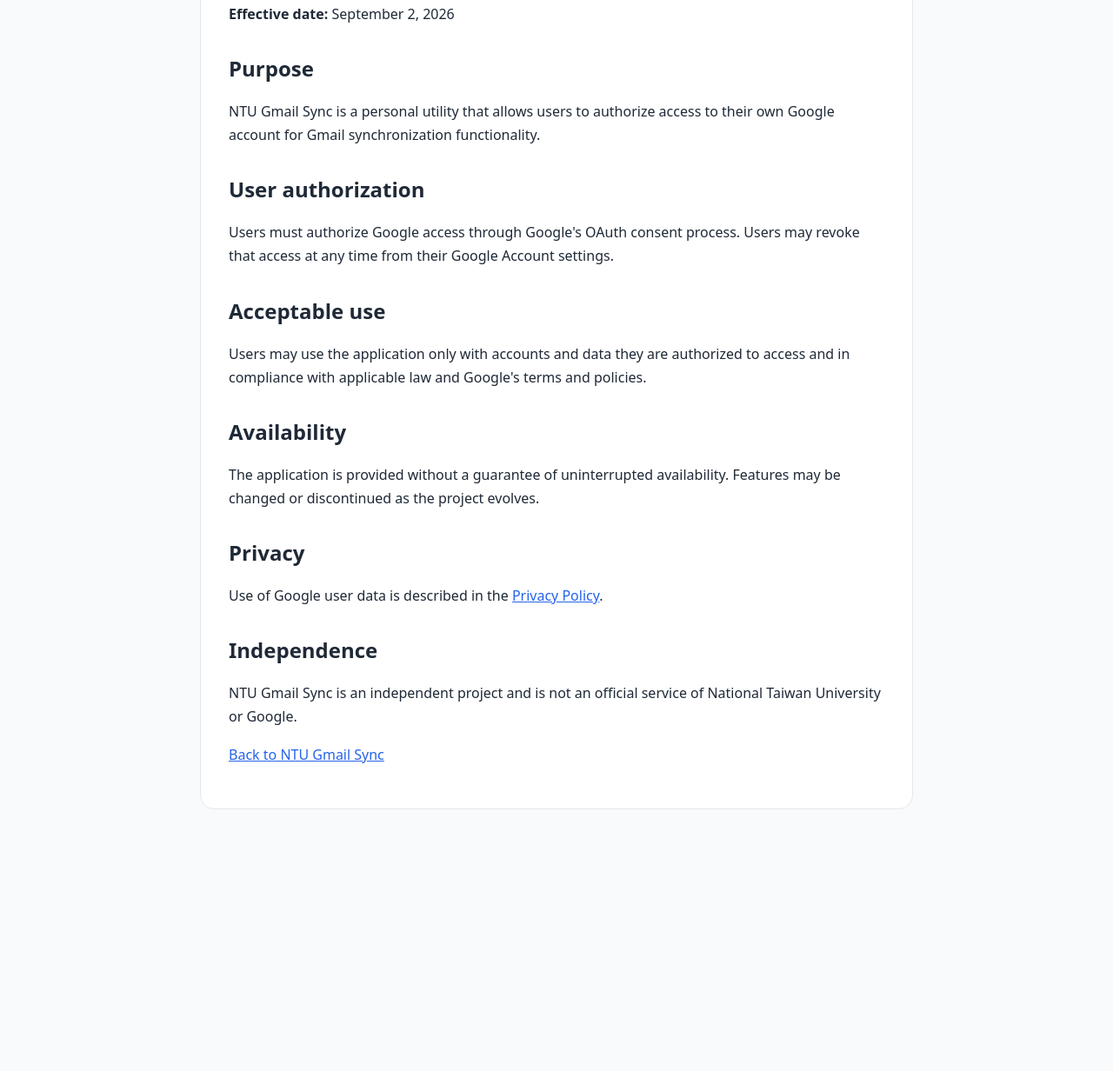
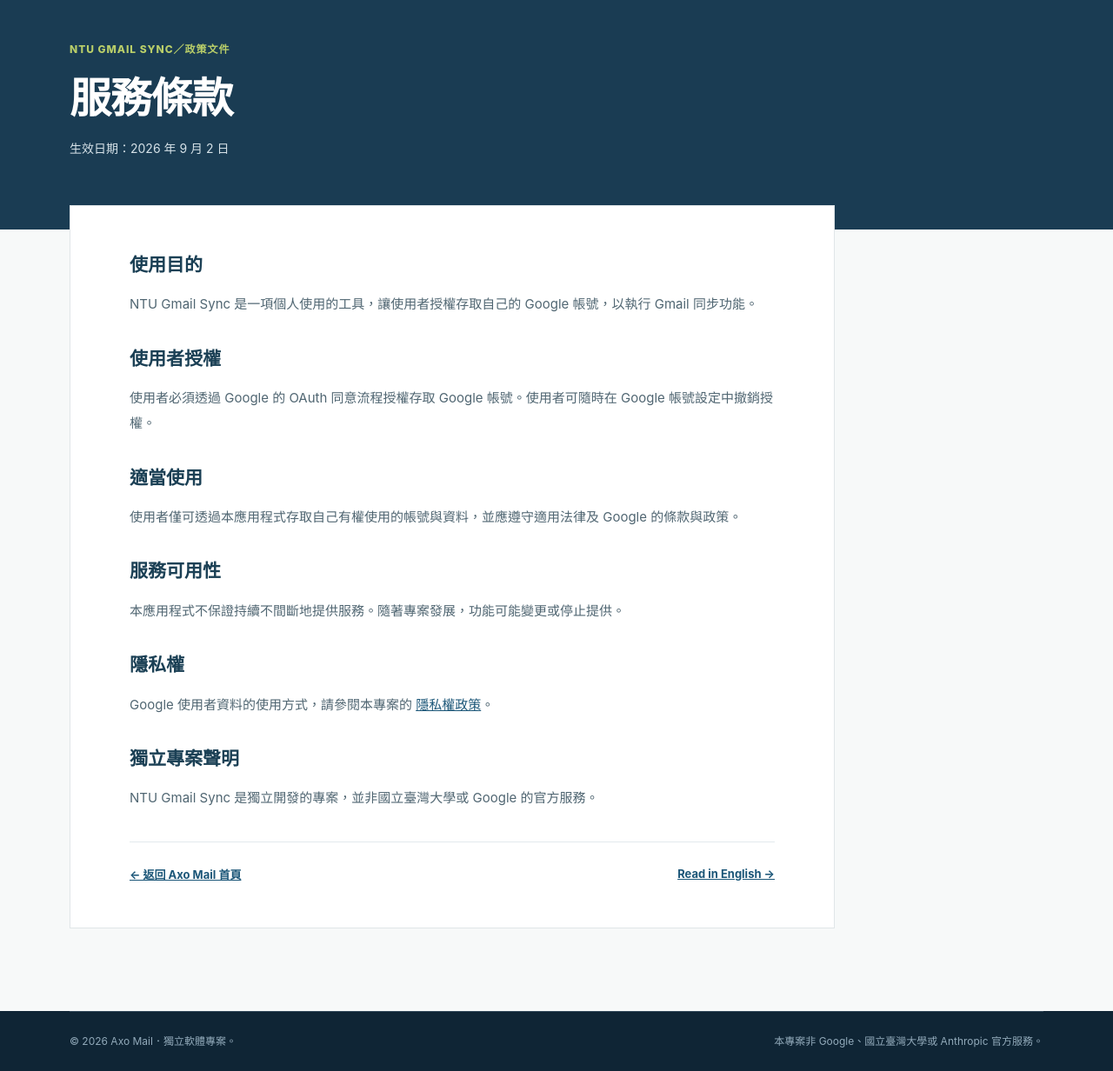
Before and after one commit to Axoled-Student/598787.xyz, a plain HTML site: page terms.html in a window 1280 px wide. Shown: the part 139-1371 px from the top of the page at 87% size. Before the commit the page ends 1126 px from the top, so only its background shows below. Drawn offline with Linux system fonts and the light colour scheme.

Commit message:
Translate NTU Gmail Sync terms.html into Traditional Chinese

```diff
--- a/terms.html
+++ b/terms.html
@@ -1,42 +1,38 @@
 <!doctype html>
-<html lang="en">
+<html lang="zh-TW">
 <head>
   <meta charset="utf-8">
-  <meta name="viewport" content="width=device-width,initial-scale=1">
-  <title>Terms of Service — NTU Gmail Sync</title>
-  <style>
-    :root{font-family:system-ui,-apple-system,BlinkMacSystemFont,"Segoe UI",sans-serif;color:#1f2937;background:#f8fafc}
-    body{margin:0} main{max-width:820px;margin:0 auto;padding:56px 24px}
-    article{background:#fff;border:1px solid #e5e7eb;border-radius:16px;padding:32px}
-    h1{margin-top:0} h2{margin-top:2rem} p,li{line-height:1.7} a{color:#2563eb}
-  </style>
+  <meta name="viewport" content="width=device-width, initial-scale=1">
+  <meta name="theme-color" content="#142d41">
+  <meta name="description" content="使用 NTU Gmail Sync 與授權 Google 帳號存取時適用的基本條款。">
+  <link rel="canonical" href="https://598787.xyz/terms.html">
+  <link rel="alternate" hreflang="zh-TW" href="https://598787.xyz/terms.html">
+  <link rel="alternate" hreflang="en" href="https://598787.xyz/terms-en.html">
+  <link rel="icon" href="/favicon.svg" type="image/svg+xml">
+  <link rel="stylesheet" href="/site-20261008-zh-v4.css">
+  <title>服務條款｜NTU Gmail Sync｜Axo Mail</title>
 </head>
 <body>
-<main>
-<article>
-  <h1>Terms of Service for NTU Gmail Sync</h1>
-  <p><strong>Effective date:</strong> September 2, 2026</p>
-
-  <h2>Purpose</h2>
-  <p>NTU Gmail Sync is a personal utility that allows users to authorize access to their own Google account for Gmail synchronization functionality.</p>
-
-  <h2>User authorization</h2>
-  <p>Users must authorize Google access through Google's OAuth consent process. Users may revoke that access at any time from their Google Account settings.</p>
-
-  <h2>Acceptable use</h2>
-  <p>Users may use the application only with accounts and data they are authorized to access and in compliance with applicable law and Google's terms and policies.</p>
-
-  <h2>Availability</h2>
-  <p>The application is provided without a guarantee of uninterrupted availability. Features may be changed or discontinued as the project evolves.</p>
-
-  <h2>Privacy</h2>
-  <p>Use of Google user data is described in the <a href="/privacy">Privacy Policy</a>.</p>
-
-  <h2>Independence</h2>
-  <p>NTU Gmail Sync is an independent project and is not an official service of National Taiwan University or Google.</p>
-
-  <p><a href="/">Back to NTU Gmail Sync</a></p>
-</article>
-</main>
+  <a class="skip-link" href="#legal-content">跳至主要內容</a>
+  <div class="utility-bar"><div class="container utility-inner"><span>獨立開發的電子郵件工具</span><div class="utility-links"><span class="language-current" aria-current="page">繁中</span><a href="/terms-en.html" lang="en" hreflang="en">EN</a><span class="utility-divider" aria-hidden="true"></span><a href="/">首頁</a></div></div></div>
+  <header class="site-header"><div class="container header-inner"><a class="logo" href="/" aria-label="Axo Mail 首頁"><span class="logo-symbol" aria-hidden="true">A</span><span class="logo-name">AXO <span>MAIL</span></span></a><nav class="main-nav" aria-label="法律文件導覽"><a href="/#projects">現有專案</a><a href="/#development">開發規劃</a><a href="/privacy.html">隱私權政策</a><a href="/terms.html">服務條款</a></nav></div></header>
+  <main id="legal-content"><div class="legal-hero"><div class="container"><p class="overline overline-light">NTU Gmail Sync／政策文件</p><h1>服務條款</h1><p>生效日期：2026 年 9 月 2 日</p></div></div>
+    <div class="legal-main"><div class="container"><article class="legal-paper">
+      <h2>使用目的</h2>
+    <p>NTU Gmail Sync 是一項個人使用的工具，讓使用者授權存取自己的 Google 帳號，以執行 Gmail 同步功能。</p>
+    <h2>使用者授權</h2>
+    <p>使用者必須透過 Google 的 OAuth 同意流程授權存取 Google 帳號。使用者可隨時在 Google 帳號設定中撤銷授權。</p>
+    <h2>適當使用</h2>
+    <p>使用者僅可透過本應用程式存取自己有權使用的帳號與資料，並應遵守適用法律及 Google 的條款與政策。</p>
+    <h2>服務可用性</h2>
+    <p>本應用程式不保證持續不間斷地提供服務。隨著專案發展，功能可能變更或停止提供。</p>
+    <h2>隱私權</h2>
+    <p>Google 使用者資料的使用方式，請參閱本專案的 <a href="/privacy.html">隱私權政策</a>。</p>
+    <h2>獨立專案聲明</h2>
+    <p>NTU Gmail Sync 是獨立開發的專案，並非國立臺灣大學或 Google 的官方服務。</p>
+      <div class="legal-actions"><a href="/">← 返回 Axo Mail 首頁</a><a href="/terms-en.html" lang="en" hreflang="en">Read in English →</a></div>
+    </article></div></div>
+  </main>
+  <footer class="site-footer"><div class="container footer-bottom"><span>© 2026 Axo Mail．獨立軟體專案。</span><span>本專案非 Google、國立臺灣大學或 Anthropic 官方服務。</span></div></footer>
 </body>
 </html>
```
